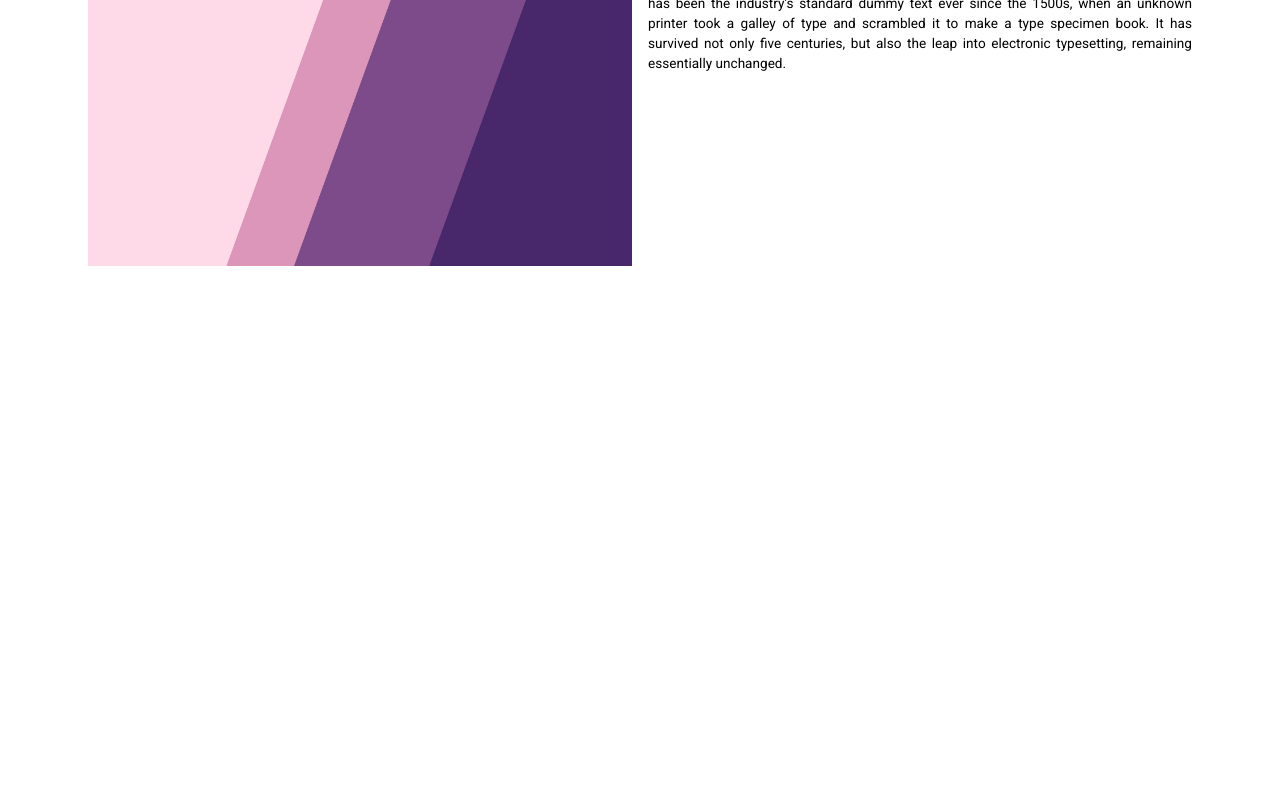
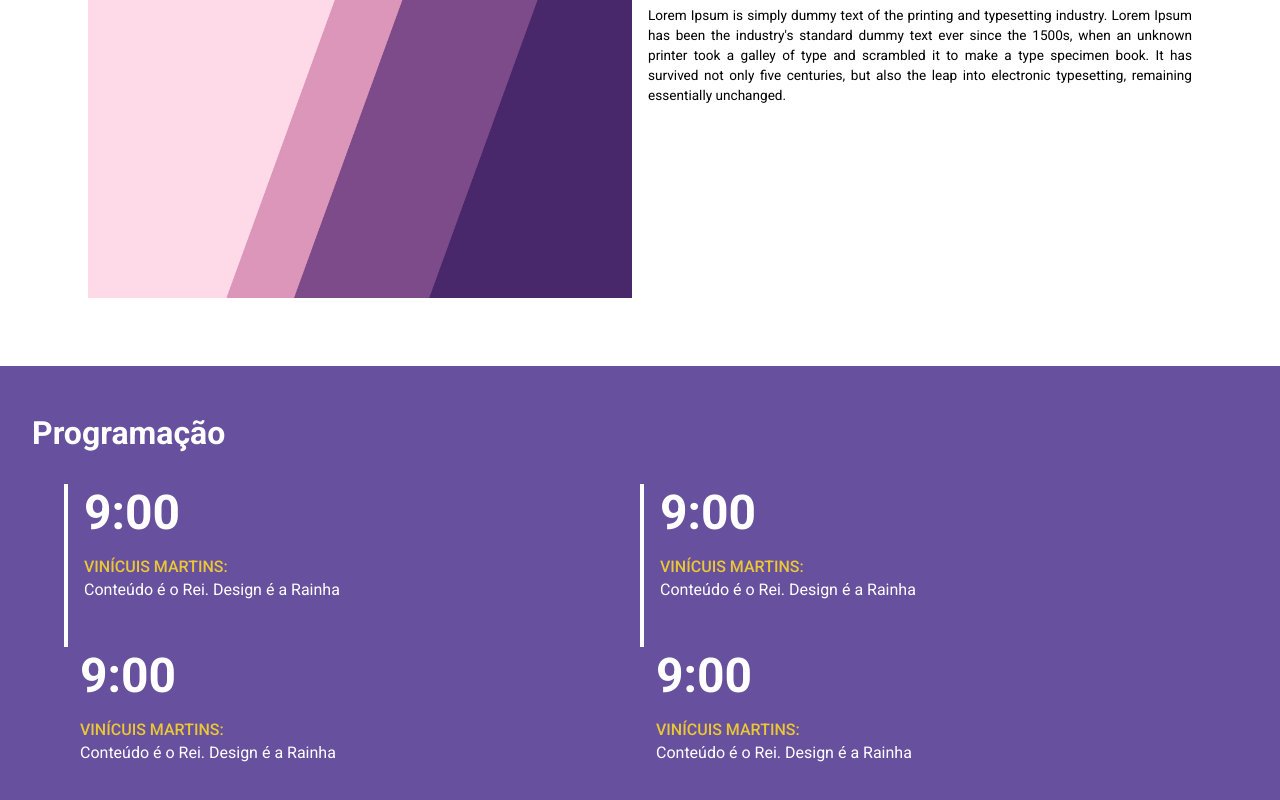
Before and after one commit to vmdev10/gestor-eventos, a React (Create React App) app: page /event in a window 1280 px wide. Shown: the part 1788-2588 px from the top of the page. Before the commit the page ends 2122 px from the top, so only its background shows below. Built offline with nearby package versions, Linux system fonts and the light colour scheme.

Commit message:
Created and styled the Programming section

```diff
--- a/src/Pages/Event/Event.css
+++ b/src/Pages/Event/Event.css
@@ -62,8 +62,9 @@
   margin: 0 auto;
 }
 
-.Speakers h3 {
+.Speakers h1 {
   color: var(--primary);
+  padding: .5rem 0;
 }
 
 .AboutSpeakers {
@@ -91,6 +92,70 @@
   display: flex;
   text-align: justify;
   padding-top: .5rem;
+}
+
+.Programation {
+  background-color: var(--primary);
+  padding: 2rem 1rem;
+}
+
+.Programation h1:first-child {
+    color: var(--white);
+}
+
+.ProgramationContainer  div:first-child {
+  margin-top: 2rem;
+}
+
+.ProgramationContainer  div {
+  display: flex;
+  flex-direction: column;
+  justify-content: space-between;
+  padding-left: 1rem;
+  padding-bottom: 3rem;
+}
+
+.ProgramationContainer div:nth-child(1),
+.ProgramationContainer div:nth-child(2) {
+  border-left: 4px solid var(--white);
+}
+
+.ProgramationContainer  div h1 {
+  font-size: 3rem;
+}
+
+.Programation .ProgramationContainer .Speaker {
+  color: var(--secondary);
+  font-weight: 500;
+  padding: 1rem 0 .25rem;
+}
+
+.Programation .ProgramationContainer span:nth-child(3) {
+  color: var(--white);
+}
+
+@media (min-width: 425px) {
+  .Programation {
+    padding: 3rem 2rem;
+  }
+
+  .Programation .ProgramationContainer {
+    display: flex;
+    flex-wrap: wrap;
+    justify-content: center;
+
+    padding-top: 2rem;
+    max-width: 72rem;
+    margin: 0 auto;
+  }
+
+  .ProgramationContainer  div:first-child {
+    margin-top: 0;
+  }
+
+  .Programation .ProgramationContainer div {
+    width: 50%;
+  }
 }
 
 
--- a/src/Pages/Event/Event.jsx
+++ b/src/Pages/Event/Event.jsx
@@ -51,7 +51,7 @@ function Event() {
       </div>
 
       <div className="Speakers">
-        <h3>Palestrantes</h3>
+        <h1>Palestrantes</h1>
 
         <div className="AboutSpeakers">
           <div>
@@ -83,13 +83,12 @@ function Event() {
             <p>
               Lorem Ipsum is simply dummy text of the printing and typesetting
               industry. Lorem Ipsum has been the industry's standard dummy text
-            ever since the 1500s, when an unknown printer took a galley of type
-            and scrambled it to make a type specimen book. It has survived not
-            only five centuries, but also the leap into electronic typesetting,
-            remaining essentially unchanged.
+              ever since the 1500s, when an unknown printer took a galley of
+              type and scrambled it to make a type specimen book. It has
+              survived not only five centuries, but also the leap into
+              electronic typesetting, remaining essentially unchanged.
             </p>
           </div>
-
         </div>
 
         <div className="AboutSpeakers">
@@ -103,11 +102,46 @@ function Event() {
             <p>
               Lorem Ipsum is simply dummy text of the printing and typesetting
               industry. Lorem Ipsum has been the industry's standard dummy text
-            ever since the 1500s, when an unknown printer took a galley of type
-            and scrambled it to make a type specimen book. It has survived not
-            only five centuries, but also the leap into electronic typesetting,
-            remaining essentially unchanged.
+              ever since the 1500s, when an unknown printer took a galley of
+              type and scrambled it to make a type specimen book. It has
+              survived not only five centuries, but also the leap into
+              electronic typesetting, remaining essentially unchanged.
             </p>
+          </div>
+        </div>
+      </div>
+
+      <div className="Programation">
+          <h1>Programação</h1>
+
+        <div className="ProgramationContainer">
+          <div>
+            <h1>
+              <strong>9:00</strong>
+            </h1>
+            <span className="Speaker">VINÍCUIS MARTINS:</span>
+            <span>Conteúdo é o Rei. Design é a Rainha</span>
+          </div>
+          <div>
+            <h1>
+              <strong>9:00</strong>
+            </h1>
+            <span className="Speaker">VINÍCUIS MARTINS:</span>
+            <span>Conteúdo é o Rei. Design é a Rainha</span>
+          </div>
+          <div>
+            <h1>
+              <strong>9:00</strong>
+            </h1>
+            <span className="Speaker">VINÍCUIS MARTINS:</span>
+            <span>Conteúdo é o Rei. Design é a Rainha</span>
+          </div>
+          <div>
+            <h1>
+              <strong>9:00</strong>
+            </h1>
+            <span className="Speaker">VINÍCUIS MARTINS:</span>
+            <span>Conteúdo é o Rei. Design é a Rainha</span>
           </div>
         </div>
       </div>
```
Lines whose indentation alone changed are shown as unchanged.
